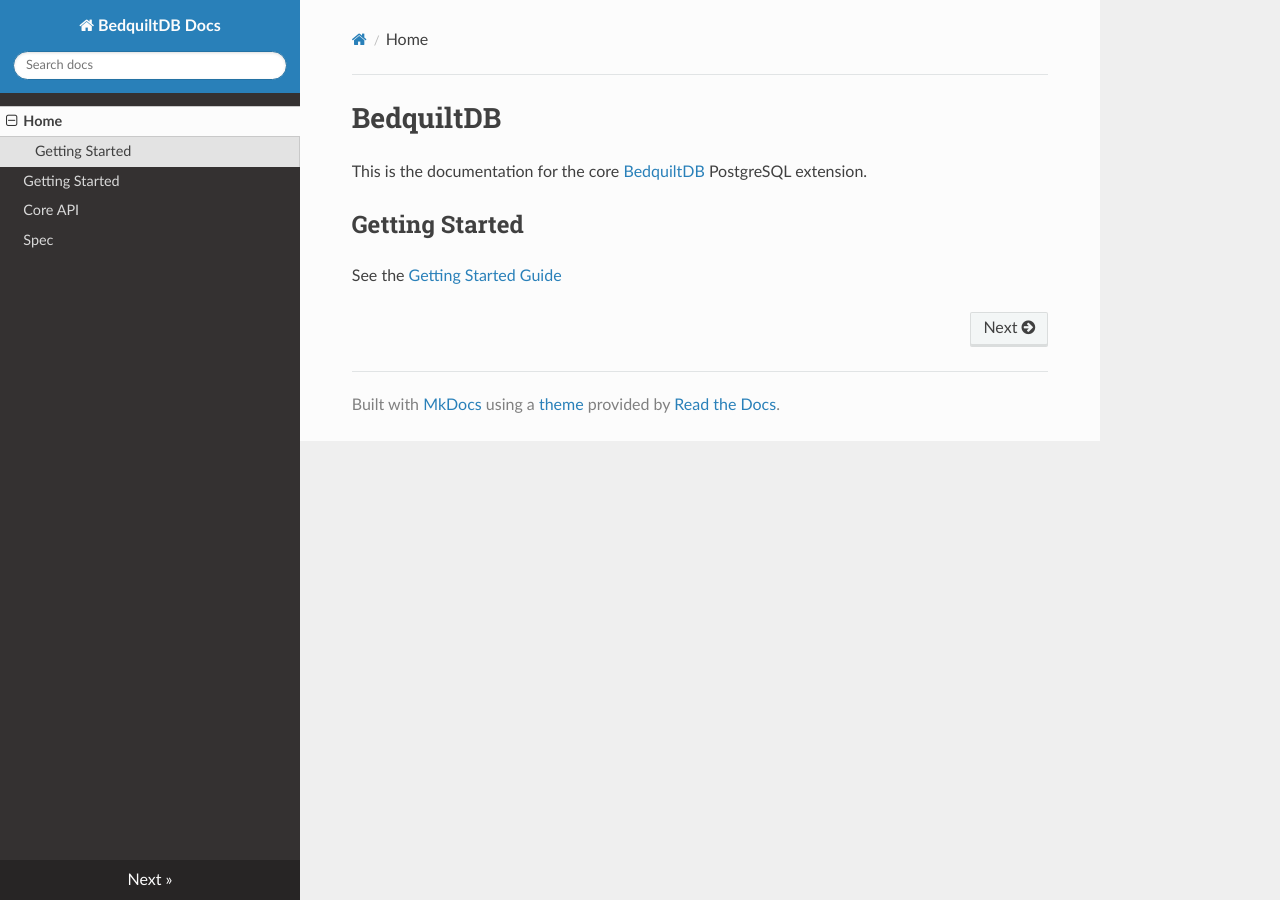
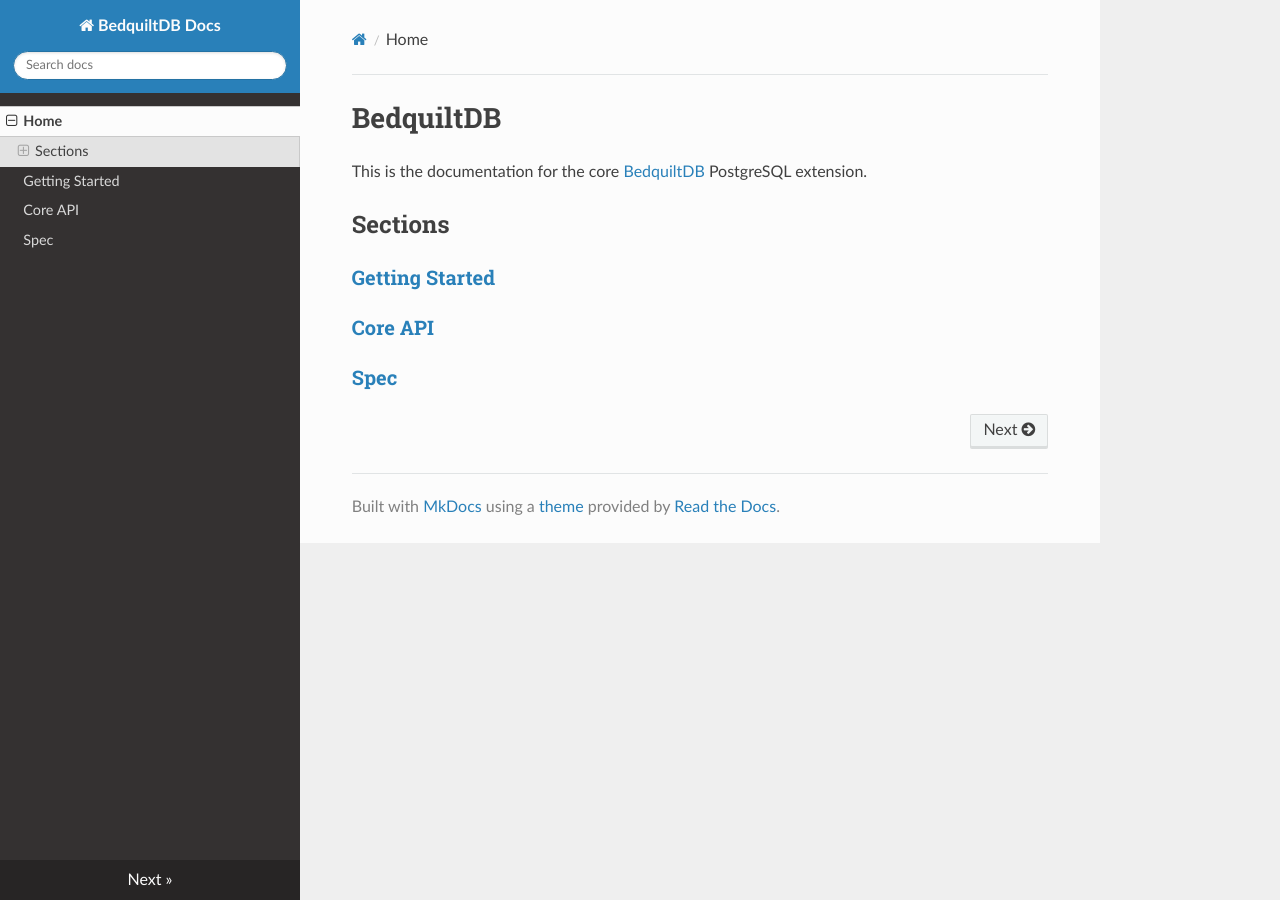
Before and after one commit to BedquiltDB/bedquilt-core, an MkDocs documentation site: the page built from doc/index.md, in a window 1280 px wide. Built offline with MkDocs 1.6.1, drawn with Linux system fonts in a browser that asks for light colours; nearby versions of some CDN libraries; old or Windows-style settings are respelled for this version of MkDocs.

Commit message:
Better doc index

```diff
--- a/doc/index.md
+++ b/doc/index.md
@@ -4,6 +4,11 @@
 PostgreSQL extension.
 
 
-## Getting Started
 
-See the [Getting Started Guide](getting_started.md)
+## Sections
+
+### [Getting Started](getting_started.md)
+
+### [Core API](api_docs.md)
+
+### [Spec](spec.md)
```
